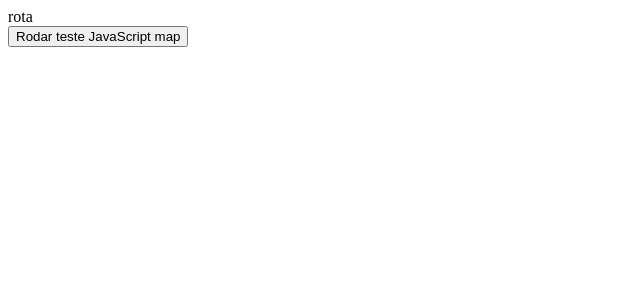
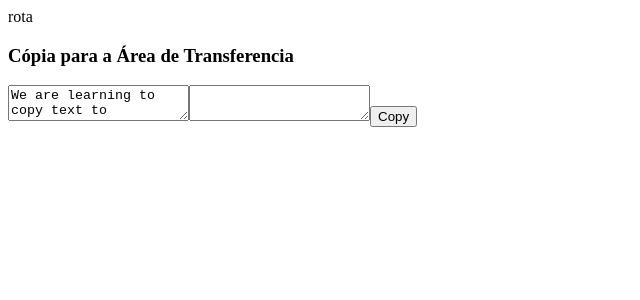
Before and after one commit to mauricioqvp/App01, a React (Create React App) app: page /teste in a window 1280 px wide. Shown: the top 300 px of the page, without its empty margins (0-640 px from the left). Built offline with nearby package versions, Linux system fonts and the light colour scheme; the HTML template or start-up script is replaced by a standard one.

Commit message:
Copy to clipboard working

```diff
--- a/src/Routes.js
+++ b/src/Routes.js
@@ -4,7 +4,7 @@ import AddDados from "./Pages/AddDados";
 import Home from "./Pages/Home";
 import Escola from "./Pages/LearnContextApi/Escola";
 import ListaDados from "./Pages/ListaDados";
-import Teste from "./diversos/Teste";
+import Teste from "./diversos/Teste/teste";
 
 
 function RoutesApp() {
@@ -16,7 +16,7 @@ function RoutesApp() {
                     <Route path="/adiconadados" element={<AddDados />} />
                     <Route path="/listadados" element={<ListaDados />} />
                     <Route path="/escola" element={<Escola />} />
-                    <Route path="/teste" element={<Teste />} />
+                    <Route exact path="/teste" element={<Teste />} />
                 </Routes>
             </BrowserRouter>
         </div>
--- /dev/null
+++ b/src/diversos/Teste/teste.js
@@ -0,0 +1,37 @@
+import { useEffect, useState } from "react";
+
+function Teste() {
+
+    const [conteudo, setConteudo] = useState('');
+
+    useEffect(() => {
+    }, []);
+
+    function copyToClipBoard(e) {
+        e.preventDefault();
+
+        var content = document.getElementById('textArea');
+        content.select();
+        document.execCommand('copy');
+        setConteudo(content.textContent);
+        alert(content.textContent);
+    }
+
+    return (
+        <div>
+            <form onSubmit={copyToClipBoard}>
+                <h3>Cópia para a Área de Transferencia</h3>
+                <textarea id="textArea">
+                    We are learning to copy text to clipboard in JavaScript.
+                </textarea>
+                <textarea id="vazio"
+                    value={conteudo}
+                    >
+                </textarea>
+                <button type="submit">Copy</button>
+            </form>
+        </div>
+    );
+}
+
+export default Teste;
```
